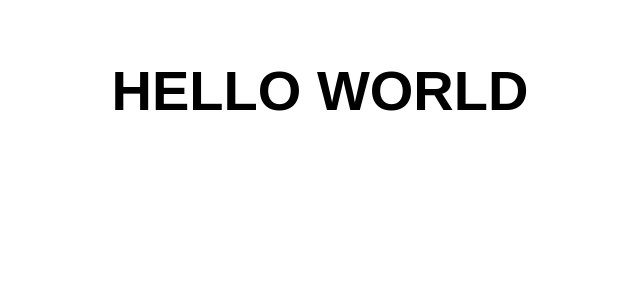
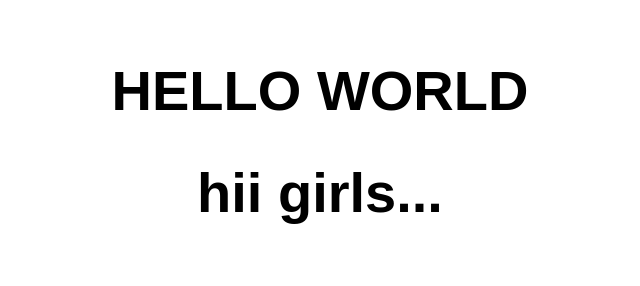
Before and after one commit to SAMEEHAB/AIMAN, a website: page src/index.html in a window 1280 px wide. Shown: the whole page, without its empty margins (320-960 px from the left). Drawn offline with Linux system fonts and the light colour scheme.

Commit message:
Update index.html

```diff
--- a/src/index.html
+++ b/src/index.html
@@ -11,6 +11,7 @@
 <body>
   <main>
     <h1>HELLO WORLD</h1>
+    <h1>hii girls...</h1>
   </main>
 </body>
 
```
